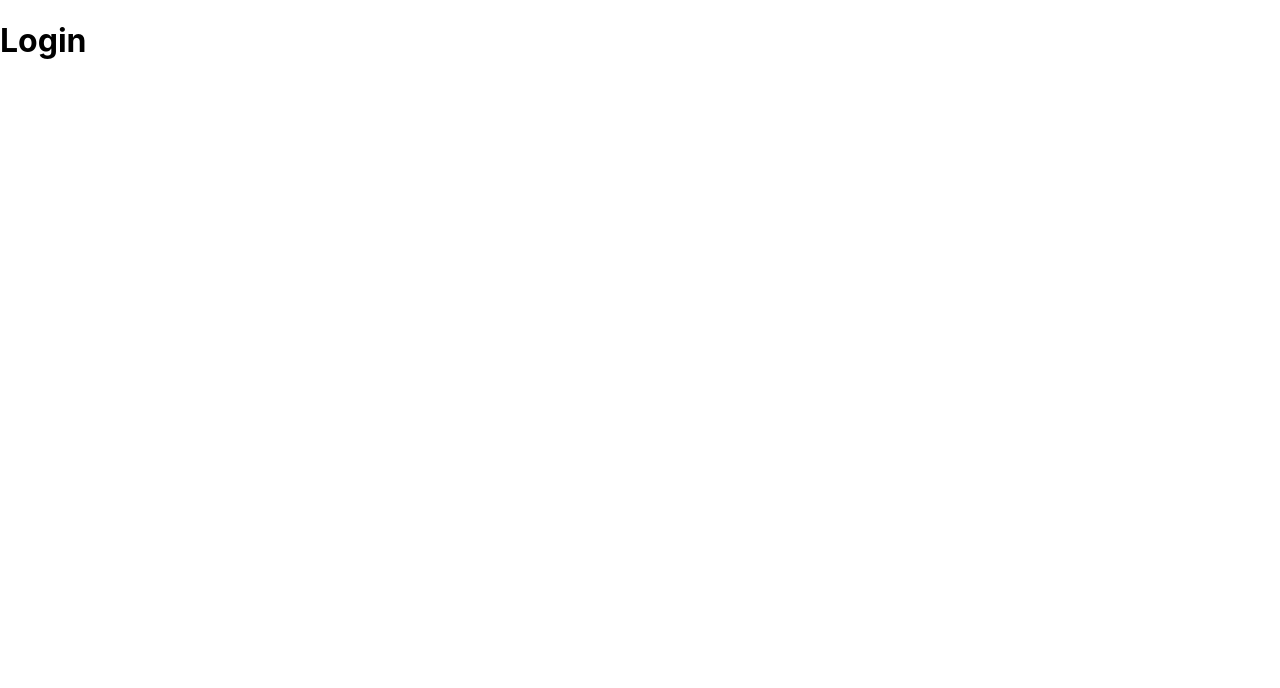
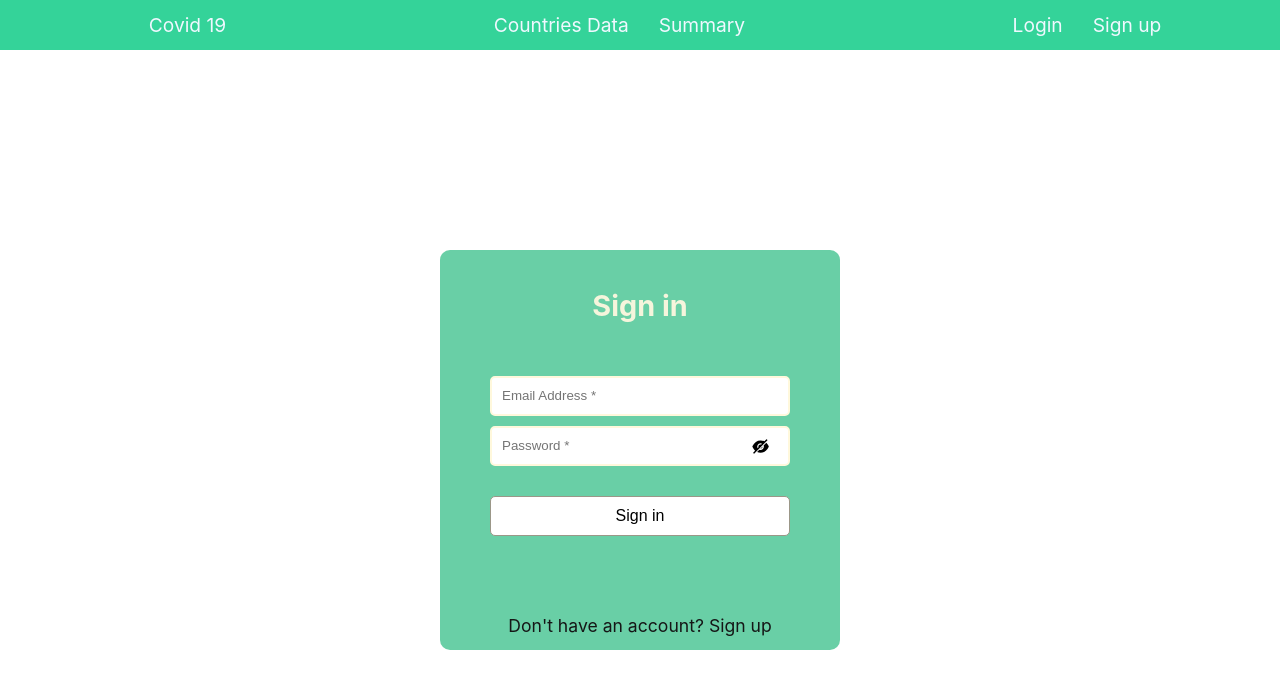
Before and after one commit to GigiDev7/Covid-19, a React (Create React App) app in the folder client/: page /login in a window 1280 px wide. Shown: the top 688 px of the page. Built offline with nearby package versions, Linux system fonts and the light colour scheme.

Commit message:
added navbar, sign in and sign up pages, basic page stricture

```diff
--- a/client/package.json
+++ b/client/package.json
@@ -6,8 +6,10 @@
     "@testing-library/jest-dom": "^5.16.1",
     "@testing-library/react": "^11.2.7",
     "@testing-library/user-event": "^12.8.3",
+    "axios": "^0.24.0",
     "react": "^17.0.2",
     "react-dom": "^17.0.2",
+    "react-icons": "^4.3.1",
     "react-redux": "^7.2.6",
     "react-router-dom": "^5.3.0",
     "react-scripts": "4.0.3",
--- a/client/src/App.js
+++ b/client/src/App.js
@@ -4,9 +4,12 @@ import Login from './pages/Login';
 import Signup from './pages/Signup';
 import Statistics from './pages/Statistics';
 import CountriesData from './pages/CountriesData';
+import NavBar from './components/NavBar/NavBar';
 
 function App() {
   return (
+    <>
+      <NavBar />
       <Switch>
         <Route path="/" exact>
           <Home />
@@ -24,6 +27,7 @@ function App() {
           <Signup />
         </Route>
       </Switch>
+    </>
   );
 }
 
--- /dev/null
+++ b/client/src/components/Auth/Auth.js
@@ -0,0 +1,45 @@
+import React, { useState } from 'react';
+import { Link } from 'react-router-dom';
+import styles from './styles.module.css';
+import { AiFillEyeInvisible } from 'react-icons/ai';
+import { AiFillEye } from 'react-icons/ai';
+
+const Auth = ({ text }) => {
+  const [isPasswordShown, setIsPasswordShown] = useState(false);
+
+  const handleShowPassword = () => {
+    setIsPasswordShown((prevState) => !prevState);
+  };
+
+  return (
+    <div className={styles.container}>
+      <div className={styles.wrapper}>
+        <h2>{text}</h2>
+        <form>
+          <input id="email" type="email" placeholder="Email Address *" />
+          <input
+            id="password"
+            type={isPasswordShown ? 'text' : 'password'}
+            placeholder="Password *"
+          />
+          {isPasswordShown ? (
+            <AiFillEye onClick={handleShowPassword} className={styles.icon} />
+          ) : (
+            <AiFillEyeInvisible
+              onClick={handleShowPassword}
+              className={styles.icon}
+            />
+          )}
+          <button>{text}</button>
+        </form>
+        {text === 'Sign in' && (
+          <Link className={styles.link} to="/signup">
+            Don't have an account? Sign up
+          </Link>
+        )}
+      </div>
+    </div>
+  );
+};
+
+export default Auth;
--- /dev/null
+++ b/client/src/components/Auth/styles.module.css
@@ -0,0 +1,71 @@
+.container {
+  display: flex;
+  align-items: center;
+  justify-content: center;
+  height: 100vh;
+}
+
+.wrapper {
+  height: 400px;
+  width: 400px;
+  background-color: rgb(105, 207, 166);
+  display: flex;
+  flex-direction: column;
+  align-items: center;
+  justify-content: space-around;
+  border-radius: 10px;
+}
+
+.wrapper form {
+  display: flex;
+  flex-direction: column;
+  margin-bottom: 50px;
+  position: relative;
+}
+
+.wrapper h2 {
+  color: beige;
+  font-size: 1.8rem;
+}
+
+.wrapper input {
+  height: 40px;
+  width: 300px;
+  margin-bottom: 10px;
+  padding-left: 10px;
+  outline: none;
+  border-radius: 5px;
+  border: cornsilk 2px solid;
+}
+
+.wrapper input:hover {
+  border: rgb(155, 151, 136) 2px solid;
+}
+
+.wrapper .icon {
+  position: absolute;
+  top: 38%;
+  right: 20px;
+  font-size: 1.2rem;
+  cursor: pointer;
+}
+
+.wrapper form button {
+  margin-top: 20px;
+  padding: 10px 0;
+  border-radius: 5px;
+  border: 1px solid rgb(155, 151, 136);
+  background-color: #fff;
+  cursor: pointer;
+  font-size: 1rem;
+}
+
+.wrapper form button:hover {
+  background-color: rgb(243, 236, 236);
+}
+
+.link {
+  color: rgb(21, 22, 22);
+  text-decoration: none;
+  font-size: 1.1rem;
+}
--- /dev/null
+++ b/client/src/components/NavBar/NavBar.js
@@ -0,0 +1,23 @@
+import React from 'react';
+import { Link } from 'react-router-dom';
+import styles from './styles.module.css';
+
+const NavBar = () => {
+  return (
+    <nav>
+      <div className={styles.wrapper}>
+        <Link to="/">Covid 19</Link>
+      </div>
+      <div className={styles.wrapper}>
+        <Link to="/countries">Countries Data</Link>
+        <Link to="/stats">Summary</Link>
+      </div>
+      <div className={styles.wrapper}>
+        <Link to="/login">Login</Link>
+        <Link to="/signup">Sign up</Link>
+      </div>
+    </nav>
+  );
+};
+
+export default NavBar;
--- /dev/null
+++ b/client/src/components/NavBar/styles.module.css
@@ -0,0 +1,14 @@
+nav {
+  display: flex;
+  justify-content: space-around;
+  height: 50px;
+  align-items: center;
+  background-color: rgb(52 211 153);
+}
+
+.wrapper a {
+  color: aliceblue;
+  text-decoration: none;
+  margin-left: 30px;
+  font-size: 1.2rem;
+}
--- a/client/src/index.css
+++ b/client/src/index.css
@@ -1,13 +1,10 @@
+* {
+  box-sizing: border-box;
+}
+
 body {
   margin: 0;
   font-family: -apple-system, BlinkMacSystemFont, 'Segoe UI', 'Roboto', 'Oxygen',
     'Ubuntu', 'Cantarell', 'Fira Sans', 'Droid Sans', 'Helvetica Neue',
     sans-serif;
-  -webkit-font-smoothing: antialiased;
-  -moz-osx-font-smoothing: grayscale;
 }
-
-code {
-  font-family: source-code-pro, Menlo, Monaco, Consolas, 'Courier New',
-    monospace;
-}
--- a/client/src/pages/Login.js
+++ b/client/src/pages/Login.js
@@ -1,11 +1,8 @@
 import React from 'react';
+import Auth from '../components/Auth/Auth';
 
 const Login = () => {
-  return (
-    <div>
-      <h1>Login</h1>
-    </div>
-  );
+  return <Auth text="Sign in" />;
 };
 
 export default Login;
--- a/client/src/pages/Signup.js
+++ b/client/src/pages/Signup.js
@@ -1,11 +1,8 @@
 import React from 'react';
+import Auth from '../components/Auth/Auth';
 
 const Signup = () => {
-  return (
-    <div>
-      <h1>Sign up</h1>
-    </div>
-  );
+  return <Auth text="Sign up" />;
 };
 
 export default Signup;
```
Also changed, not shown: 1 other file (tests, documents, lock files or other folders). Lines whose indentation alone changed are shown as unchanged.
